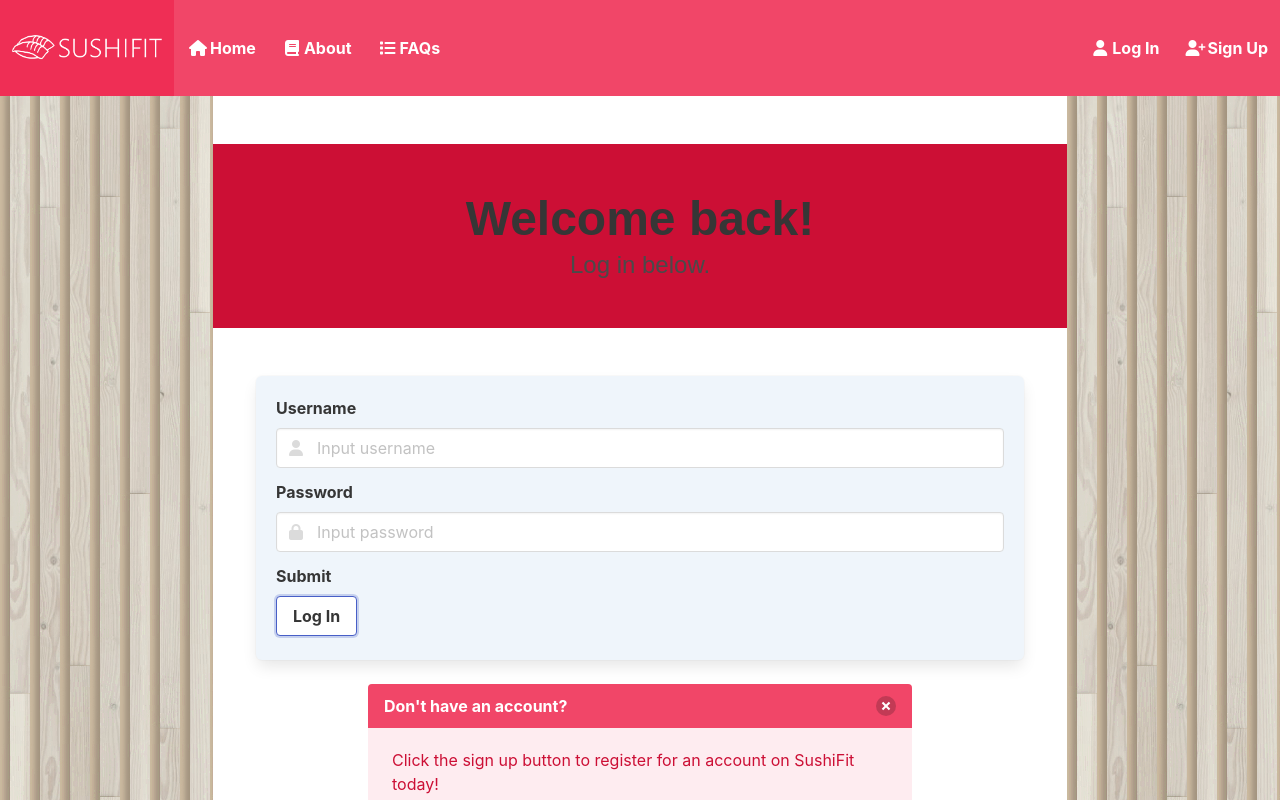
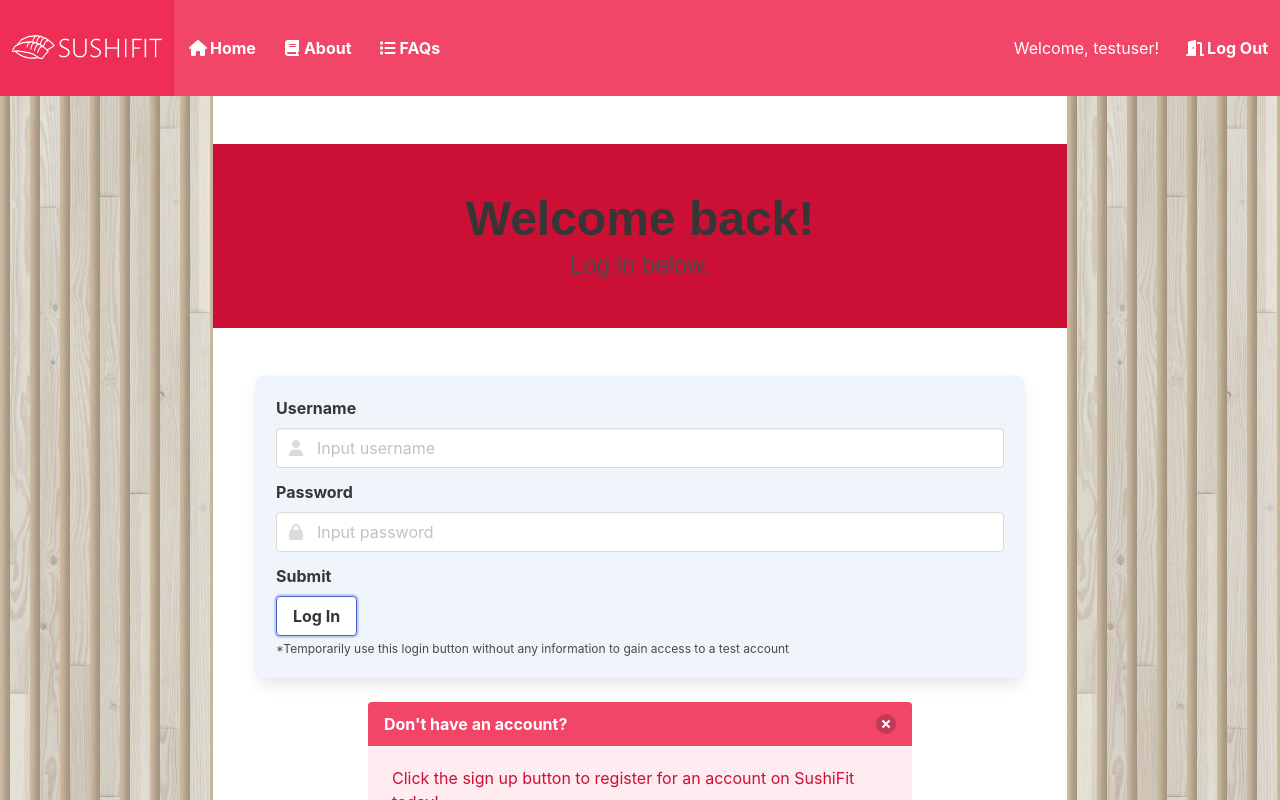
Before and after one commit to didomizm1/Web-Server-Programming-Final-Project, a Vue app in the folder client/: page /login in a window 1280 px wide. Both pictures are taken after a click on the button "Log In". Shown: the top 800 px of the page. Built offline with nearby package versions, Linux system fonts and the light colour scheme; a web font is replaced by a local one.

Commit message:
Login functionality for testing

```diff
--- a/client/src/components/LoginBadge.vue
+++ b/client/src/components/LoginBadge.vue
@@ -1,17 +1,37 @@
 <script setup lang="ts">
+import { useSession, useLogout } from '../model/session';
 
+const session = useSession(); // Reactive session object
+const logout = useLogout(); // Lagout function
 </script>
 
 <template>
-    <!-- Holds button links to pages related to logging in and registering -->
-    <RouterLink to="/login" class="navbar-item">
+    <!-- Holds links to pages which relate to login status, registration, and accounts -->
+
+    <!-- Only shown if user is logged in -->
+    <template v-if="session.user">
+        <div class="navbar-item">
+            Welcome, {{ session.user.username }}!
+        </div>
+        <!-- This RouterLink is used for consistency in styling -->
+        <RouterLink class="navbar-item" to="" @click="logout()">
+            <span class="icon">
+                <i class="fas fa-door-open"></i>
+            </span>
+            <strong>Log Out</strong>
+        </RouterLink>
+    </template>
+
+    <!-- Only shown if user is logged out -->
+    <template v-else>
+        <RouterLink class="navbar-item" to="/login">
             <span class="icon">
                 <i class="fas fa-user"></i>
             </span>
             <strong>Log In</strong>
         </RouterLink>
 
-    <RouterLink to="/register" class="navbar-item">
+        <RouterLink class="navbar-item" to="/register">
             <span class="icon">
                 <i class="fas fa-user-plus"></i>
             </span>
@@ -20,6 +40,8 @@
 
     </template>
 
+</template>
+
 <style scoped>
 
 </style>
--- a/client/src/components/Navbar.vue
+++ b/client/src/components/Navbar.vue
@@ -21,7 +21,7 @@ function toggleMenu() {
                 <img src="../assets/logos/sushifit-white-no-background.png" alt="SushiFit Logo" width="150">
             </RouterLink>
 
-            <div class="navbar-burger" :class="{ 'is-active': isMenuActive }" @click="toggleMenu" >
+            <div class="navbar-burger" :class="{ 'is-active': isMenuActive }" @click="toggleMenu()">
                 <span></span>
                 <span></span>
                 <span></span>
--- a/client/src/model/session.ts
+++ b/client/src/model/session.ts
@@ -34,12 +34,13 @@ export function login() {
     }
 }
 
-// Logout function, redirects to login page
+// Logout function
 export function useLogout() {
     const router = useRouter()
 
-    return function(){
-        console.log({router});
+    // Sets user to null and redirects to login page
+    return function() {
+        console.log({ router });
         session.user = null;
         router.push("/login");
     }
--- a/client/src/views/LoginView.vue
+++ b/client/src/views/LoginView.vue
@@ -1,4 +1,5 @@
 <script setup lang="ts">
+import { login } from '../model/session';
 import Banner from '../components/Banner.vue';
 import CustomForm from '../components/CustomForm.vue';
 import FormField from '../components/FormField.vue';
@@ -61,9 +62,12 @@ import SiteLogo from '../components/SiteLogo.vue';
       </template>
 
       <template #input>
-        <button class="button"><strong>Log In</strong></button>
+        <button class="button" @click="login()"><strong>Log In</strong></button>
       </template>
 
+      <template #help>
+        *Temporarily use this login button without any information to gain access to a test account
+      </template>
       <template #error>
         Invalid username or password
       </template>
```
Lines whose indentation alone changed are shown as unchanged.
